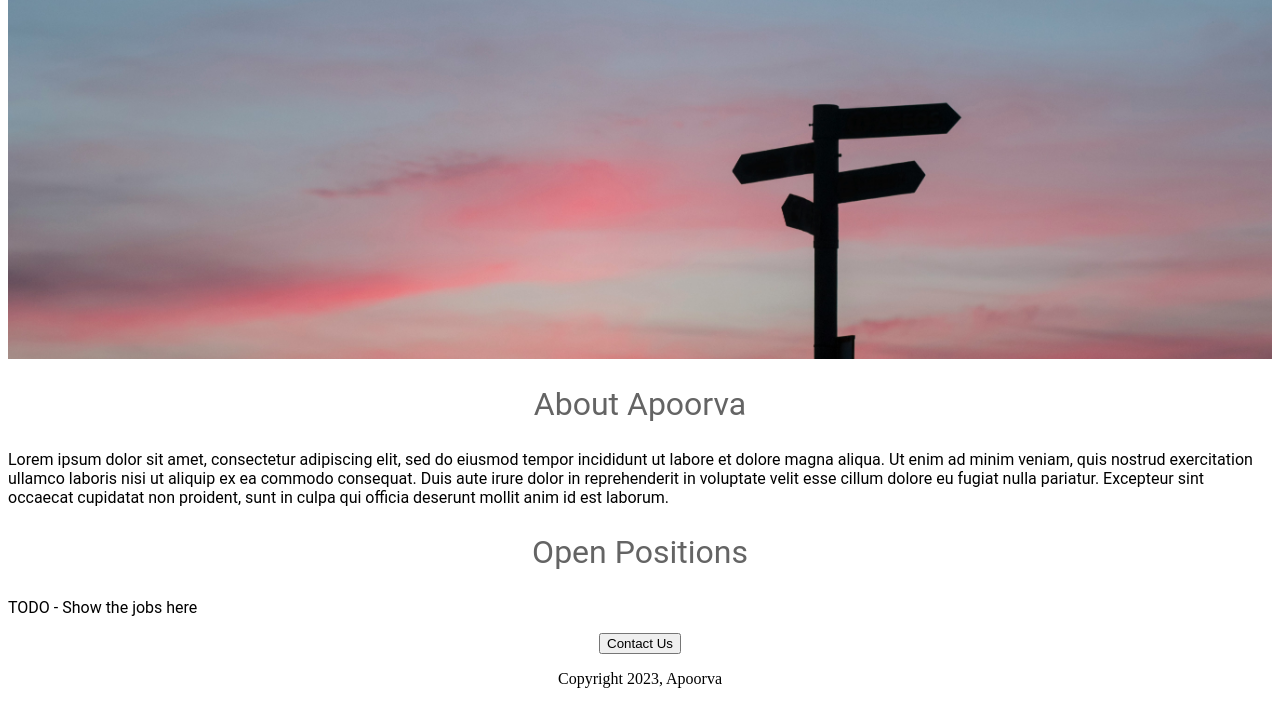
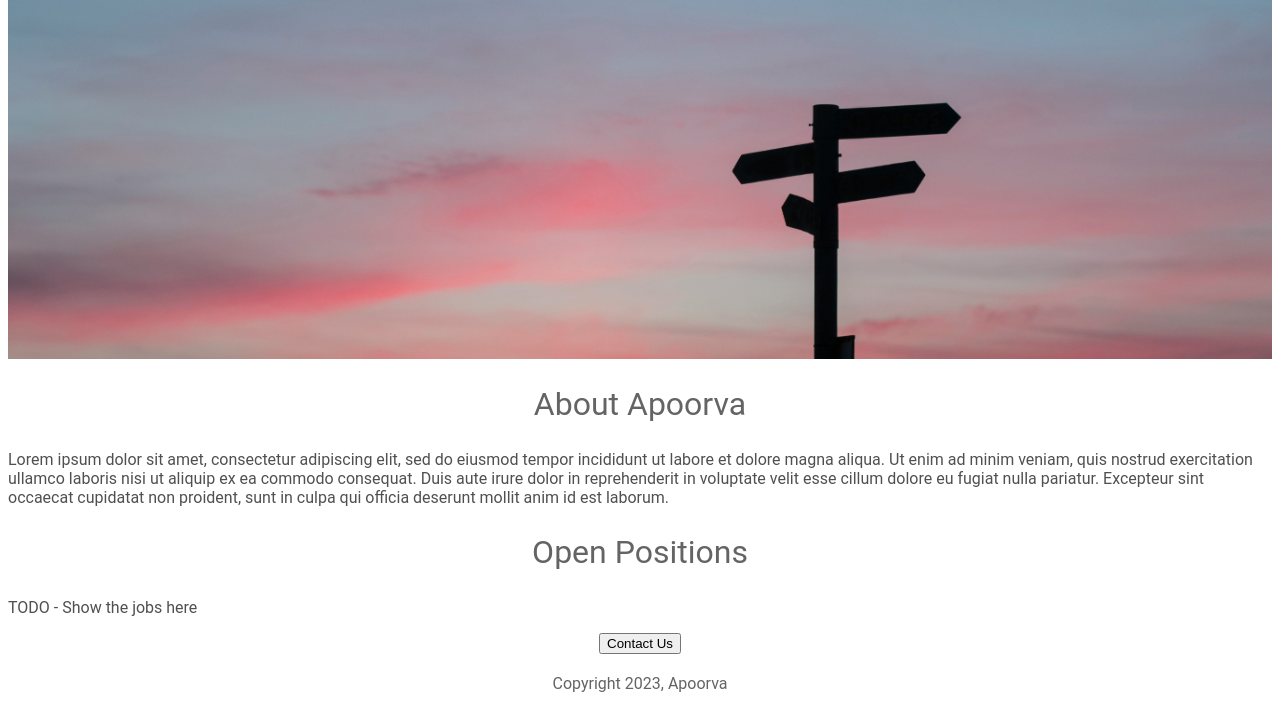
Before and after one commit to apoorvashiiii/apoorva-careers-website, a Flask app: page / in a window 1280 px wide. Shown: the part 83-800 px from the top of the page. Run offline with Flask 3, Linux system fonts and the light colour scheme.

Commit message:
Assistant checkpoint: Fix copyright text styling
Assistant generated file changes:
- templates/home.html: Fix CSS color property and add copyright styling, Add copyright class

---

User prompt:

why did the copyright 2023, apoorva did not show up in website

Replit-Commit-Author: Assistant
Replit-Commit-Session-Id: da459de1-cf24-4568-a960-60cf170e920a

```diff
--- a/templates/home.html
+++ b/templates/home.html
@@ -25,7 +25,13 @@
 
       .bodytext {
         font-family: Roboto;
-        <color: rgb(80,80,80);
+        color: rgb(80,80,80);
+      }
+
+      .copyright {
+        font-family: Roboto;
+        color: rgb(100,100,100);
+        margin-top: 20px;
       }
 
       #pic {
@@ -52,7 +58,7 @@
       <p class="bodytext">TODO - Show the jobs here</p>
       <div style="text-align:center;">
       <button>Contact Us</button>
-        <p>Copyright 2023, Apoorva</p>
+        <p class="copyright">Copyright 2023, Apoorva</p>
       </div>
     </div>
   </body>
```
